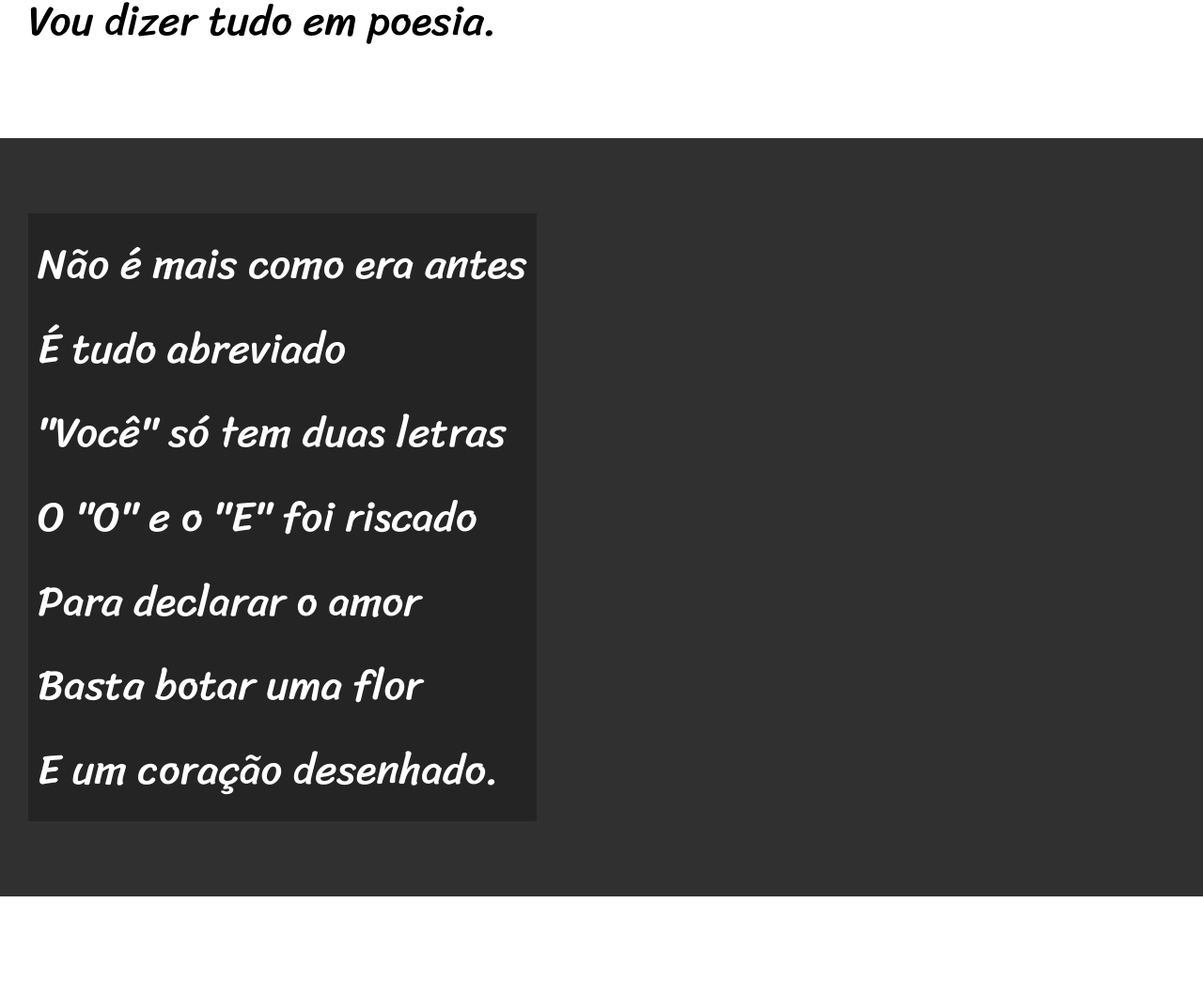
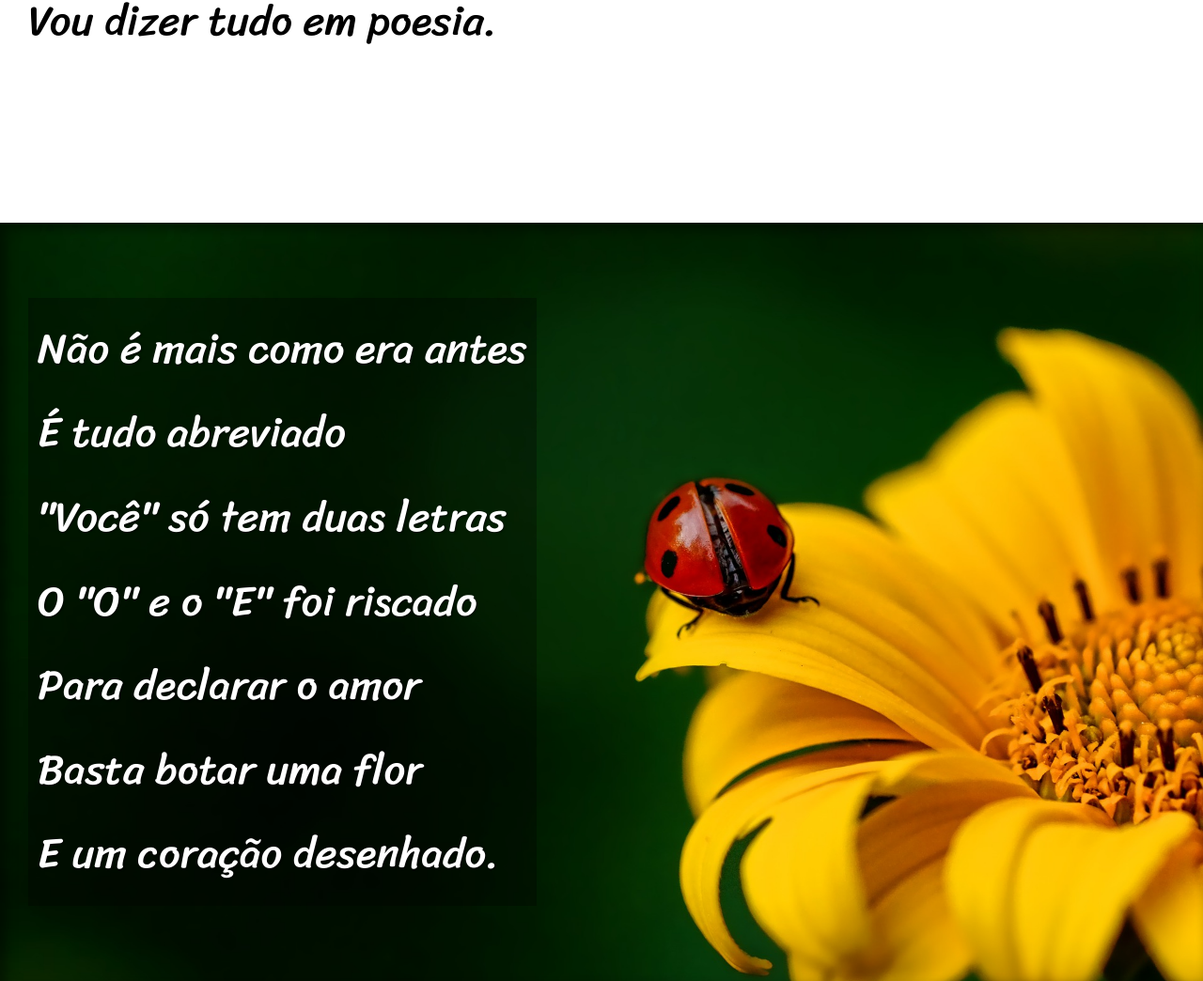
Before and after one commit to luizinhovitor/html-css-projeto-cordel, a plain HTML site: page index.html in a window 1280 px wide. Shown: the part 900-1944 px from the top of the page at 94% size. Drawn offline with Linux system fonts and the light colour scheme.

Commit message:
Atualizei o efeito paralax

```diff
--- a/estilo/style.css
+++ b/estilo/style.css
@@ -55,6 +55,10 @@ section {
     font-size: 3.5vw;
 }
 
+section p {
+    padding-bottom: 2em;
+}
+
 section.normal {
     background-color: white;
     color: black;
@@ -62,13 +66,26 @@ section.normal {
 
 section.imagem {
     background-color: rgb(48, 48, 48);
-    color: white;
+    color: white;box-shadow: inset 6px 6px 13px rgba(0, 0, 0, 0.475);
+    background-size: cover;
+    background-attachment: fixed;
 }
 
 section.imagem > p {
     display: inline-block;
-    background-color: rgba(0, 0, 0, 0.251);
+    background-color: rgba(0, 0, 0, 0.313);
     padding: 10px;
+    text-shadow: 1px 1px 2px rgba(0, 0, 0, 0.666);
+}
+
+section#img01 {
+    background-image: url('../imagens/background001.jpg');
+    background-position: right center;
+}
+
+section#img02  {
+    background-image: url('../imagens/background002.jpg');
+    background-position: ;
 }
 
 footer {
--- a/index.html
+++ b/index.html
@@ -25,7 +25,7 @@
     </section>
 
 
-    <section class="imagem">
+    <section class="imagem" id="img01">
         <p>
             Não é mais como era antes <br>
             É tudo abreviado <br>
@@ -43,10 +43,10 @@
             Arroba agora não pesa <br>
             É parte de um endereço <br>
             Ponto final nem se usa <br>
-            Ou vai até no começo <br> <br>
+            Ou vai até no começo <br>
             Agora é .com <br>
             Se o saite é muito bom <br>
-            Ele vale um alto preço. <br>
+            Ele vale um alto preço.
         </p>
         <p>
             Pra piorar a liguagem <br>
@@ -60,7 +60,7 @@
     </section>
 
 
-    <section class="imagem">
+    <section class="imagem" id="img02">
         <p>
             Tenho saudade das cartas <br>
             Escritas com a própria mão <br>
```
